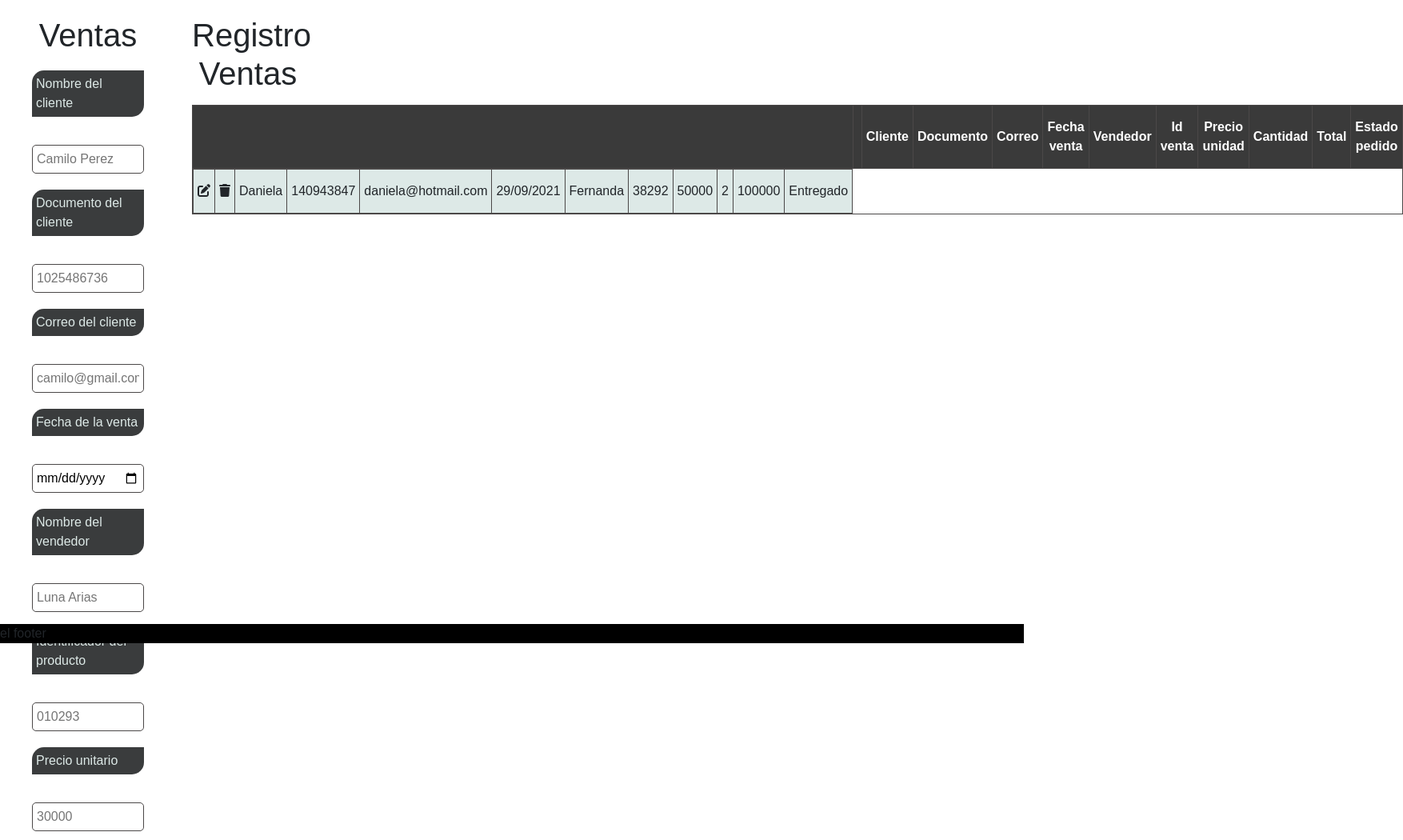
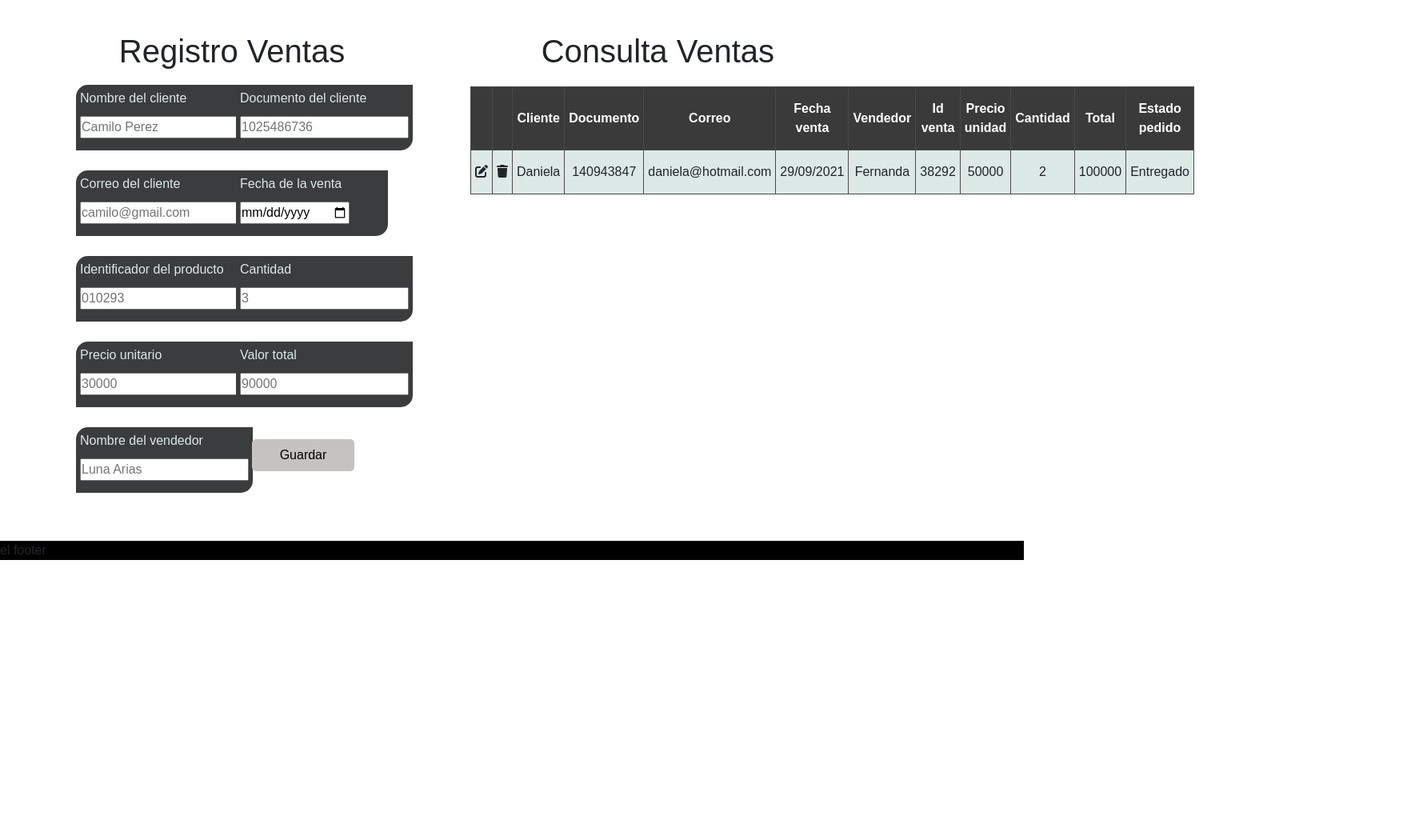
Before and after one commit to jarrieta1989/webmaster, a React (Create React App) app in the folder Tienda-virtual/: page /ventas in a window 1280 px wide. Shown: the part 100-1150 px from the top of the page at 80% size, 1754 px wide, since content can reach past the window. After the commit the page ends 800 px from the top, so only its background shows below. Built offline with nearby package versions, Linux system fonts and the light colour scheme.

Commit message:
correccion de estilos

```diff
--- a/Tienda-virtual/src/pages/ventas.jsx
+++ b/Tienda-virtual/src/pages/ventas.jsx
@@ -4,46 +4,30 @@ import google from '../media/google.png';
 
 function Ventas(){
     return(
-    <div>
+    <>
+            <div className="cajaventas">
+                <h1>Registro Ventas</h1>
                 <section id="contenedorFormulariov">
-            <h1>Ventas</h1>
-            <form>
-                <label for="IngresoCliente">Nombre del cliente</label>
-                <input id="IngresoCliente" type="text" placeholder="Camilo Perez"/>
-
-                <label for="IngresoDocumento">Documento del cliente</label>
-                <input id="IngresoDocumento" type="number" placeholder="1025486736"/>
-
-                <label for="IngresoCorreo">Correo del cliente</label>
-                <input id="IngresoCorreo" type="email" placeholder="camilo@gmail.com"/>
-
-                <label for="IngresoFecha">Fecha de la venta</label>
-                <input id="IngresoFecha" type="date"/>
-
-                <label for="IngresoVendedor">Nombre del vendedor</label>
-                <input id="IngresoVendedor" type="text" placeholder="Luna Arias"/>
-
-                <label for="IngresoIdentificador">Identificador del producto</label>
-                <input id="IngresoIdentificador" type="number" placeholder="010293"/>
-
-                <label for="IngresoPrecioUnitario">Precio unitario</label>
-                <input id="IngresoPrecioUnitario" type="number" placeholder="30000"/>
-
-                <label for="IngresoCantidad">Cantidad</label>
-                <input id="IngresoCantidad" type="number" placeholder="3"/>
-
-                <label for="IngresoValorTotal">Valor total</label>
-                <input id="IngresoValorTotal" type="number" placeholder="90000"/>
-
-                <button type="submit">Guardar</button>
-
-            </form>
+                    <label for="IngresoCliente">Nombre del cliente<input id="IngresoCliente" type="text" placeholder="Camilo Perez" /></label>
+                    <label for="IngresoCorreo">Correo del cliente<input id="IngresoCorreo" type="email" placeholder="camilo@gmail.com" /></label>
+                    <label for="IngresoIdentificador">Identificador del producto<input id="IngresoIdentificador" type="number" placeholder="010293" /></label>
+                    <label for="IngresoPrecioUnitario">Precio unitario<input id="IngresoPrecioUnitario" type="number" placeholder="30000" /></label>
+                    <label for="IngresoVendedor">Nombre del vendedor<input id="IngresoVendedor" type="text" placeholder="Luna Arias" /></label>
                 </section>
 
+                <section id="contenedorFormulariov">
+                    <label for="IngresoDocumento">Documento del cliente<input id="IngresoDocumento" type="number" placeholder="1025486736" /></label>
+                    <label for="IngresoFecha">Fecha  de la  venta<input id="IngresoFecha" type="date" /></label>
+                    <label for="IngresoCantidad">Cantidad<input id="IngresoCantidad" type="number" placeholder="3" /></label>
+                    <label for="IngresoValorTotal">Valor total<input id="IngresoValorTotal" type="number" placeholder="90000" /></label>
+                    <button type="submit" className="botong" >Guardar</button>
+                </section>
+            </div>
+
+            <div className="cajatabla">
                 <section id="contenedorTablaventas">
-            <h1>Registro Ventas</h1>
+                    <h1>Consulta Ventas</h1>
                     <table>
-                <thead>
                         <tr>
                             <th></th>
                             <th></th>
@@ -75,10 +59,10 @@ function Ventas(){
                             </tr>
 
                         </tbody>
-                </thead>
                     </table>
                 </section>
             </div>
+        </>
     );
 }
 export default Ventas;
--- a/Tienda-virtual/src/styles/ventas.css
+++ b/Tienda-virtual/src/styles/ventas.css
@@ -100,30 +100,31 @@ ul {
 
 /*Ingreso datos formulario*/
 #contenedorFormulariov{
-    padding: 30px;
+    padding: 5px;
+
 
 }
 
 #contenedorFormulariov > h1{
-    margin-bottom: 15px;
+    margin-bottom: 20px;
     text-align: center;
 }
 
 #contenedorFormulariov > form{
     display:flex;
     flex-direction: column;
-    gap: 5px;
+    gap: 1px;
 }
 
 #contenedorFormulariov > form>input{
-    padding: 5px;
+    padding: 1px;
     border-radius: 5px;
-    border: 0.5px solid rgb(75, 72, 72);
+    border: 0.1px solid rgb(75, 72, 72);
 }
 
 #contenedorFormulariov > form>button{
-    margin-top: 10px;
-    padding: 10px;
+    margin-top: 1px;
+    padding: 1px;
     border-radius: 25px;
     border:none;
     background-color: rgb(39, 35, 35);
@@ -143,13 +144,13 @@ table{
 }
 #contenedorTablaventas{
     background-color:white;
-    padding: 30px;
+    padding: 50px;
 
 }
 
 #contenedorTablaventas > h1{
-    margin-bottom: 15px;
-    text-align: center;
+    margin-bottom: 20px;
+    float:right;
 }
 
 table,td,th,tr{
@@ -199,3 +200,28 @@ td{
         grid-template-columns: 400px 1000px ;
     }
 }
+.botong{
+  border-radius: 5px;
+  background-color: rgb(199, 194, 194);
+  border: 10px;
+  margin: 20px;
+  width: 8pc;
+  height: 40px;
+}
+.cajaventas{
+  margin-top: 50px;
+  margin-left: 80px;
+  width: 25pc;
+}
+.cajaventas >h1{
+  text-align: center;
+}
+.cajatabla{
+  margin-left: 8pc;
+  width: 60pc;
+
+}
+.cajatabla >h1{
+  text-align: center;
+  float: left;
+}
```
Lines whose indentation alone changed are shown as unchanged.
